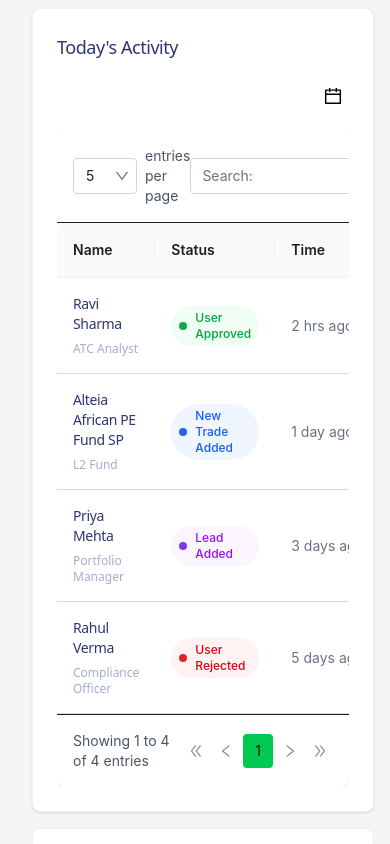
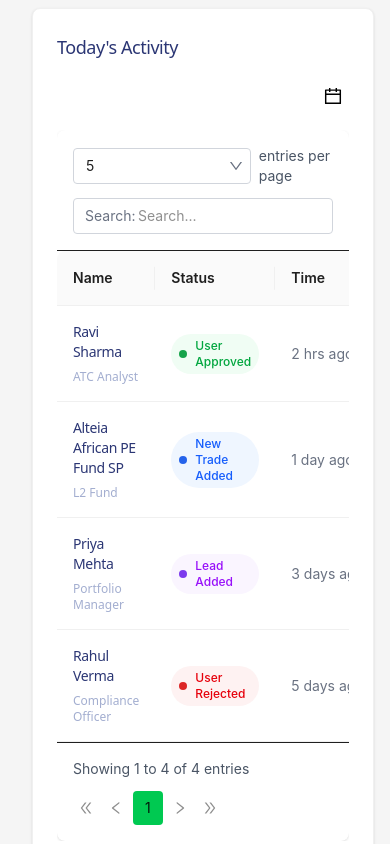
Before and after one commit to ajaykumavat0815/Alteia, a React (Vite) app: page / in a window 390 px wide. Shown: the part 960-1804 px from the top of the page. Built offline with nearby package versions, Linux system fonts and the light colour scheme.

Commit message:
Add responsive

```diff
--- a/src/common/DataTable.jsx
+++ b/src/common/DataTable.jsx
@@ -32,16 +32,17 @@ const DataTable = ({ columns = [], data = [], rowKey = "key" }) => {
   return (
     <div className="w-full bg-white rounded-lg shadow-sm">
       {/* Top Controls */}
-      <div className="flex justify-between items-center p-4 border-b">
-        <div className="flex items-center gap-2">
-          <div className="relative">
+      <div className="flex flex-col sm:flex-row justify-between items-start sm:items-center p-4 border-b gap-3">
+        {/* Page Size Selector */}
+        <div className="flex items-center gap-2 w-full sm:w-auto">
+          <div className="relative w-full sm:w-auto">
             <select
               value={pageSize}
               onChange={(e) => {
                 setPageSize(Number(e.target.value));
                 setCurrentPage(1);
               }}
-              className="appearance-none border border-gray-300 rounded px-3 py-1.5 pr-8 text-sm focus:outline-none focus:border-gray-400"
+              className="appearance-none border border-gray-300 rounded px-3 py-1.5 pr-8 text-sm focus:outline-none focus:border-gray-400 w-full sm:w-auto"
             >
               <option value={5}>5</option>
               <option value={10}>10</option>
@@ -56,7 +57,7 @@ const DataTable = ({ columns = [], data = [], rowKey = "key" }) => {
         </div>
 
         {/* Search */}
-        <div className="relative">
+        <div className="relative w-full sm:w-64">
           <span className="absolute left-3 top-1/2 -translate-y-1/2 text-sm text-gray-500">
             Search:
           </span>
@@ -67,7 +68,8 @@ const DataTable = ({ columns = [], data = [], rowKey = "key" }) => {
               setSearchValue(e.target.value);
               setCurrentPage(1);
             }}
-            className="border border-gray-300 rounded pl-20 pr-3 py-1.5 text-sm focus:outline-none focus:border-gray-400 w-64"
+            className="border border-gray-300 rounded pl-16 pr-3 py-1.5 text-sm focus:outline-none focus:border-gray-400 w-full"
+            placeholder="Search..."
           />
         </div>
       </div>
@@ -80,19 +82,19 @@ const DataTable = ({ columns = [], data = [], rowKey = "key" }) => {
           rowKey={rowKey}
           bordered={false}
           pagination={false}
-          className="custom-table"
+          className="min-w-full"
         />
       </div>
 
       {/* Pagination Footer */}
-      <div className="flex justify-between items-center p-4 border-t">
+      <div className="flex flex-col sm:flex-row justify-between items-start sm:items-center p-4 border-t gap-3">
         <div className="text-sm text-gray-600">
           Showing {startIndex + 1} to{" "}
           {Math.min(startIndex + pageSize, filteredData.length)} of{" "}
           {filteredData.length} entries
         </div>
 
-        <div className="flex items-center gap-1">
+        <div className="flex flex-wrap gap-1">
           <button
             onClick={() => setCurrentPage(1)}
             disabled={currentPage === 1}
@@ -138,8 +140,6 @@ const DataTable = ({ columns = [], data = [], rowKey = "key" }) => {
           </button>
         </div>
       </div>
-
-      {/* Style overrides: all rows bottom border */}
     </div>
   );
 };
```
Also changed, not shown: src/pages/PortfolioROI.jsx (+0 -23 lines).
